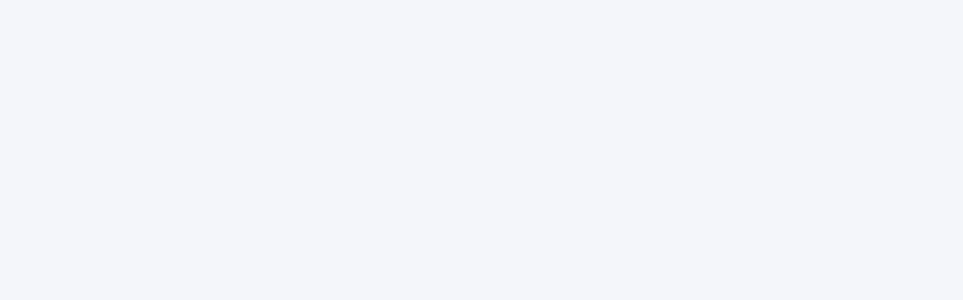
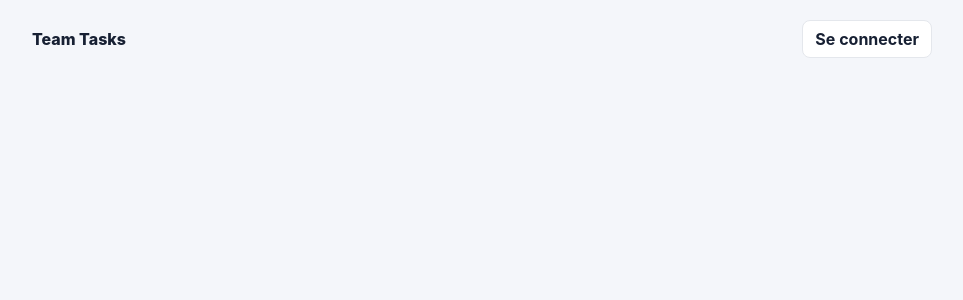
Before and after one commit to MaxVast/github-e4, a React (Vite) app: page / in a window 1280 px wide. Before the commit this address had no page. Shown: the top 300 px of the page, without its empty margins (158-1121 px from the left). Built offline with nearby package versions, Linux system fonts and the light colour scheme.

Commit message:
feat(header): ajouter le menu utilisateur dans le header
Closes #16

```diff
--- a/src/App.jsx
+++ b/src/App.jsx
@@ -1,5 +1,6 @@
 import { BrowserRouter, Route, Routes } from "react-router-dom";
 
+import Header from "./components/Header";
 import ProtectedRoute from "./components/ProtectedRoute";
 import Home from "./page/Home/Home";
 import Login from "./page/Login/Login";
@@ -12,6 +13,7 @@ function App() {
   return (
     <UserProvider>
       <BrowserRouter>
+        <Header />
         <Routes>
           <Route path='/a' element={<Home/>} />
           <Route path='/login' element={<Login/>} />
--- /dev/null
+++ b/src/components/Header.jsx
@@ -0,0 +1,50 @@
+import { Link, useNavigate } from "react-router-dom";
+import { useUser } from "../user/UserContext";
+import Avatar from "./Avatar";
+
+function closeMenu(event) {
+  event.currentTarget.closest("details").open = false;
+}
+
+function Header() {
+  const { user, logout } = useUser();
+  const navigate = useNavigate();
+
+  function handleLogout(event) {
+    closeMenu(event);
+    logout();
+    navigate("/login");
+  }
+
+  return (
+    <nav className="topbar">
+      <Link className="brand" to="/a">
+        Team Tasks
+      </Link>
+
+      {user ? (
+        <details className="user-menu">
+          <summary aria-label="Menu utilisateur">
+            <Avatar user={user} />
+            <span>{user.name}</span>
+          </summary>
+
+          <div className="user-menu-panel">
+            <Link to="/profile" onClick={closeMenu}>
+              Mon profil
+            </Link>
+            <button type="button" onClick={handleLogout}>
+              Se déconnecter
+            </button>
+          </div>
+        </details>
+      ) : (
+        <Link className="login-link" to="/login">
+          Se connecter
+        </Link>
+      )}
+    </nav>
+  );
+}
+
+export default Header;
--- a/src/styles.css
+++ b/src/styles.css
@@ -170,6 +170,88 @@ button {
   border-radius: 12px;
 }
 
+.topbar {
+  display: flex;
+  align-items: center;
+  justify-content: space-between;
+  gap: 16px;
+  width: min(900px, calc(100% - 32px));
+  margin: 0 auto;
+  padding: 20px 0 0;
+}
+
+.topbar a {
+  color: #172033;
+  text-decoration: none;
+}
+
+.brand {
+  font-weight: 800;
+}
+
+.login-link {
+  padding: 8px 12px;
+  border: 1px solid #e4e7ec;
+  border-radius: 8px;
+  background: #fff;
+  font-weight: 700;
+}
+
+.user-menu {
+  position: relative;
+}
+
+.user-menu summary {
+  display: flex;
+  align-items: center;
+  gap: 8px;
+  padding: 4px 10px 4px 4px;
+  border: 1px solid #e4e7ec;
+  border-radius: 999px;
+  background: #fff;
+  font-weight: 700;
+  cursor: pointer;
+  list-style: none;
+}
+
+.user-menu summary::-webkit-details-marker {
+  display: none;
+}
+
+.user-menu-panel {
+  position: absolute;
+  z-index: 1;
+  right: 0;
+  display: grid;
+  min-width: 180px;
+  margin-top: 8px;
+  padding: 6px;
+  border: 1px solid #e4e7ec;
+  border-radius: 12px;
+  background: #fff;
+  box-shadow: 0 14px 40px rgb(16 24 40 / 8%);
+}
+
+.user-menu-panel a,
+.user-menu-panel button {
+  padding: 10px 12px;
+  border: 0;
+  border-radius: 8px;
+  background: transparent;
+  color: #172033;
+  text-align: left;
+}
+
+.user-menu-panel a:hover,
+.user-menu-panel button:hover {
+  background: #eef2f6;
+}
+
+.user-menu-panel button {
+  color: #b42318;
+  font-weight: 600;
+}
+
 .avatar {
   display: inline-grid;
   flex-shrink: 0;
```
